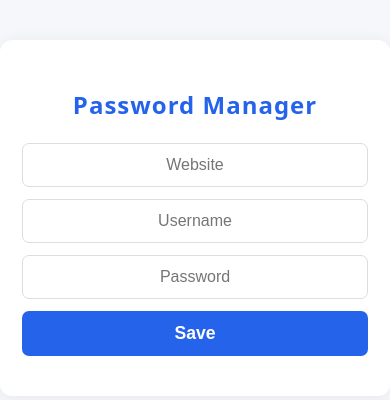
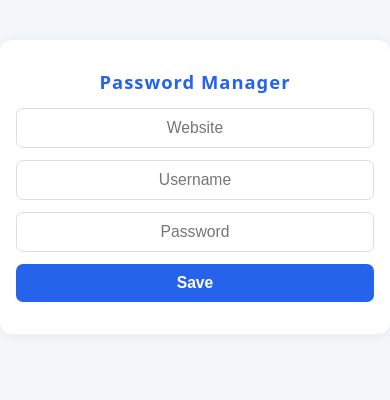
Before and after one commit to NovoSaratov/PasswordManager, a Flask app: page / in a window 390 px wide. Shown: the top 400 px of the page. Run offline with Flask 3, Linux system fonts and the light colour scheme; data that the repository does not hold is empty.

Commit message:
css endringer for responsive web design + secret.key ignore

```diff
--- a/templates/index.html
+++ b/templates/index.html
@@ -100,6 +100,32 @@
         .copy-btn:hover {
             background: #1746a0;
         }
+        /* Responsive Design */
+        @media (max-width: 500px) {
+            .container {
+                max-width: 98vw;
+                padding: 14px 4vw 14px 4vw;
+            }
+            h2 {
+                font-size: 1.15em;
+                margin-bottom: 14px;
+            }
+            form input, form button {
+                font-size: 0.98em;
+                padding: 10px;
+            }
+            .entry {
+                padding: 8px 6px 7px 6px;
+                font-size: 0.97em;
+            }
+            .entry-row {
+                font-size: 0.98em;
+            }
+            .copy-btn {
+                font-size: 0.95em;
+                padding: 5px 10px;
+            }
+        }
     </style>
     <script>
         function copyInput(id) {
```
Also changed, not shown: 1 other file.
